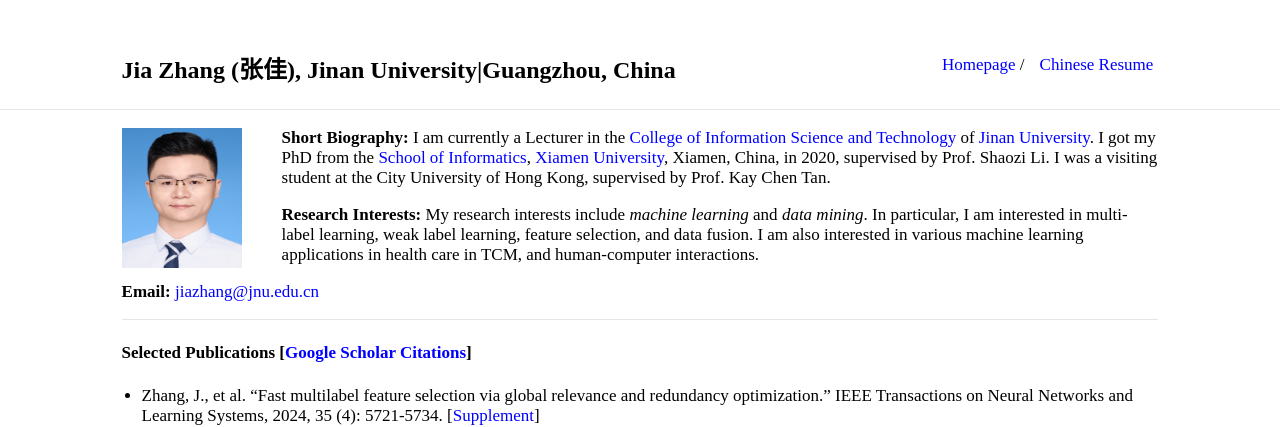
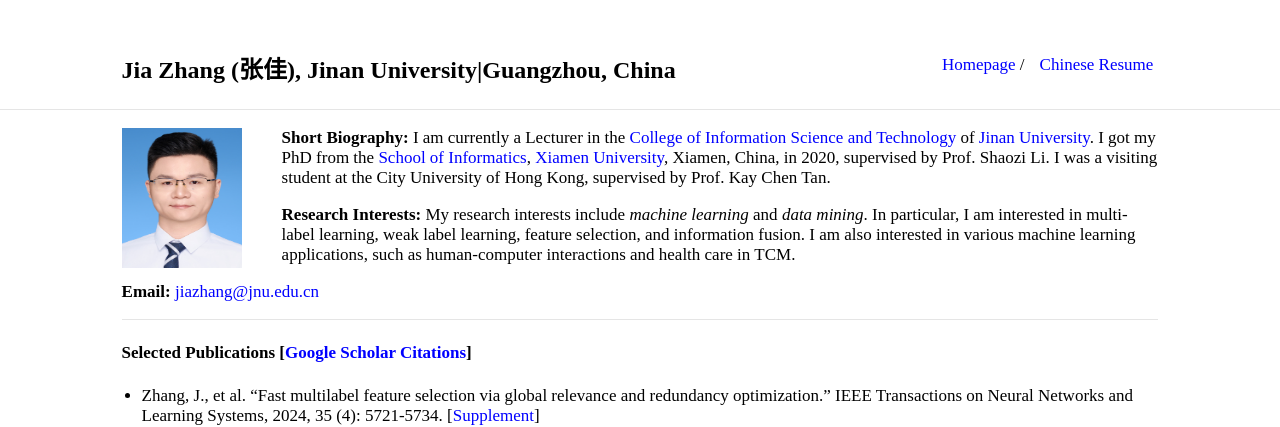
Before and after one commit to jiazhang-ml/jiazhang-ml.github.io, a Jekyll site: the page built from index.md, in a window 1280 px wide. Shown: the top 427 px of the page. Built offline with Jekyll 4.4.1, drawn with Linux system fonts in a browser that asks for light colours.

Commit message:
Update index.md

```diff
--- a/index.md
+++ b/index.md
@@ -7,7 +7,7 @@ layout: default
 
 **Short Biography:** I am currently a Lecturer in the [College of Information Science and Technology](https://xxxy.jnu.edu.cn/main.htm) of [Jinan University](https://www.jnu.edu.cn/). I got my PhD from the [School of Informatics](https://informatics.xmu.edu.cn/), [Xiamen University](https://www.xmu.edu.cn/), Xiamen, China, in 2020, supervised by Prof. Shaozi Li. I was a visiting student at the City University of Hong Kong, supervised by Prof. Kay Chen Tan.
 
-**Research Interests:** My research interests include *machine learning* and *data mining*. In particular, I am interested in multi-label learning, weak label learning, feature selection, and data fusion. I am also interested in various machine learning applications in health care in TCM, and human-computer interactions.
+**Research Interests:** My research interests include *machine learning* and *data mining*. In particular, I am interested in multi-label learning, weak label learning, feature selection, and information fusion. I am also interested in various machine learning applications, such as human-computer interactions and health care in TCM.
 
 **Email:** [jiazhang@jnu.edu.cn](mailto:jiazhang@jnu.edu.cn)
 
```
